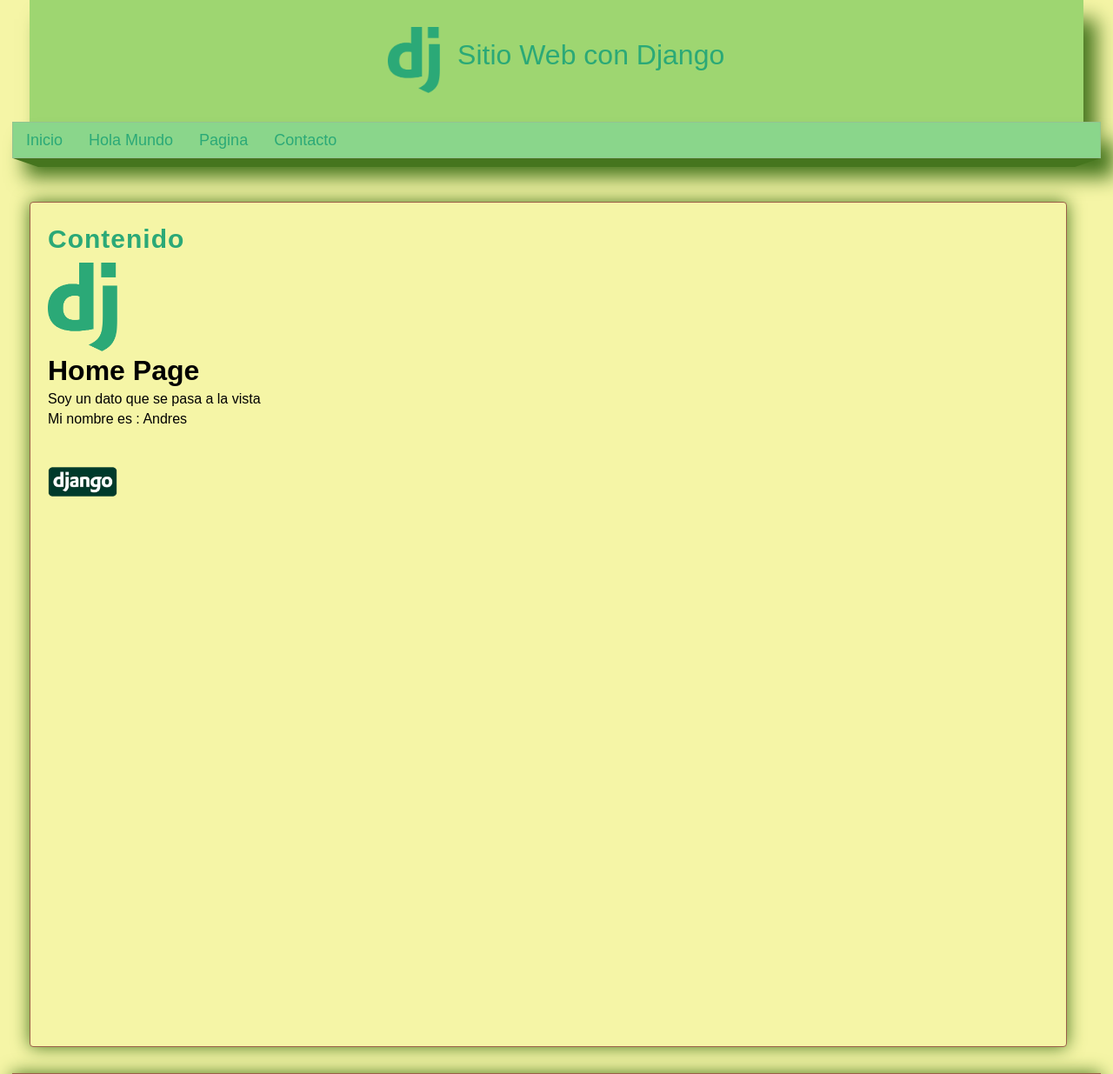
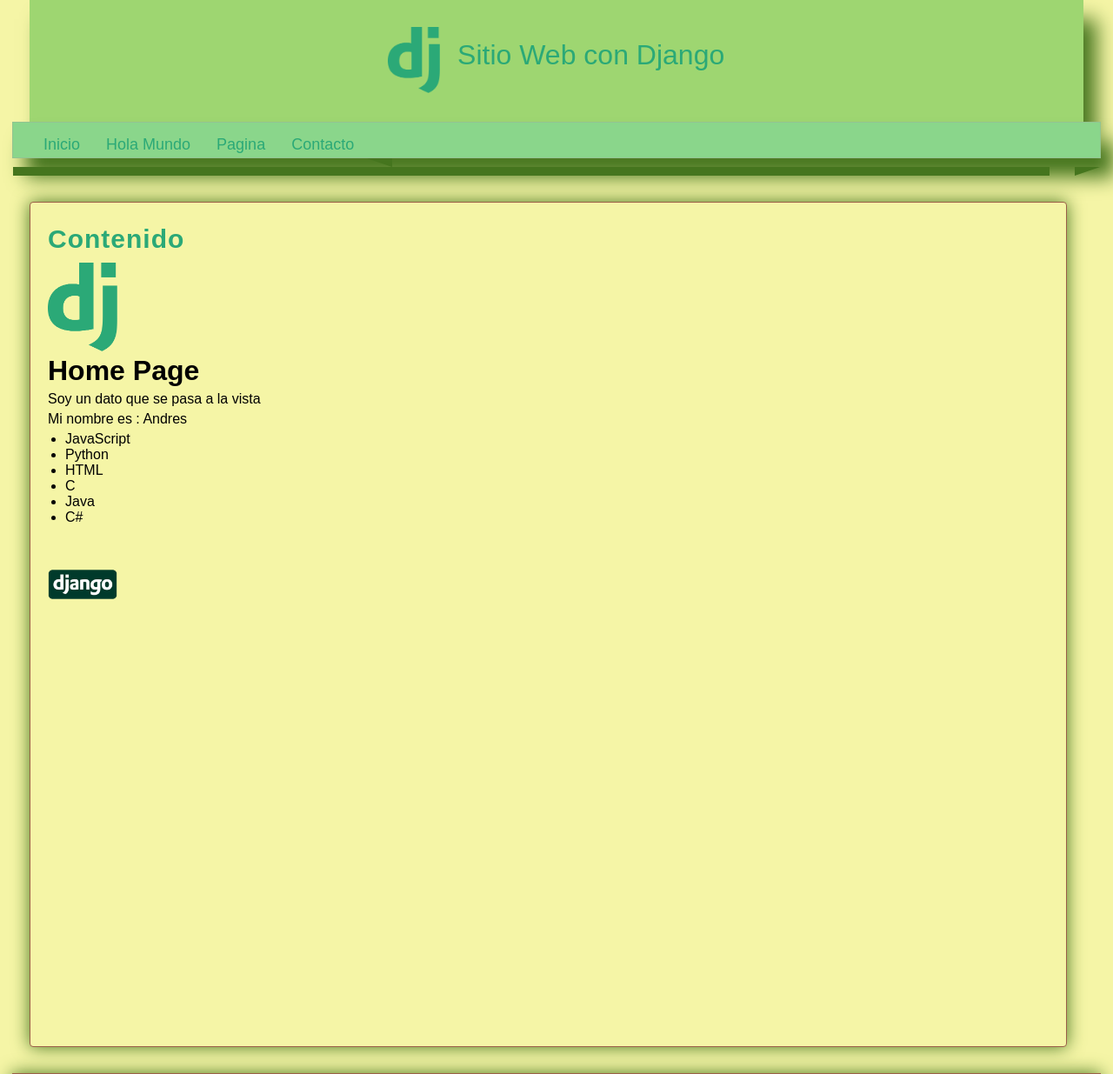
Before and after one commit to Lekanda/master-python, a Django app: page / in a window 1280 px wide. Shown: the top 1235 px of the page at 87% size. Run offline with Django 3.2, Linux system fonts and the light colour scheme.

Commit message:
205-Bucles FOR

```diff
--- a/22-django/AprendiendoDjango/miapp/static/css/styles.css
+++ b/22-django/AprendiendoDjango/miapp/static/css/styles.css
@@ -5,9 +5,13 @@
     font-family: Arial, Helvetica, sans-serif;
     text-decoration: none; /* Quita los puntos de los enlaces*/
 }
-p{
+p, h2, h3,ul{
     margin-top: 5px;
     margin-bottom: 5px;
+}
+ul,ol{
+    margin-left: 20px;
+    margin-bottom: 10px;
 }
 body{
     background-color: rgb(245, 245, 166);
--- a/22-django/AprendiendoDjango/miapp/templates/index.html
+++ b/22-django/AprendiendoDjango/miapp/templates/index.html
@@ -17,11 +17,13 @@
         <p>Mi nombre es : {{nombre}}</p>
     {% else %}
         <p>Mi nombre no existe cobarde</p>
-
-
     {% endif %}
 
-
+    <ul>
+        {% for lenguaje in lenguajes %}
+            <li>{{lenguaje}}</li>
+        {% endfor %}
+    </ul>
 
     <br/>
     <img src="{% static 'images/django.ico' %}"/>
--- a/22-django/AprendiendoDjango/miapp/views.py
+++ b/22-django/AprendiendoDjango/miapp/views.py
@@ -41,11 +41,13 @@ def index(request):
     html+="</ul>"
 
     nombre='Andres'
+    lenguajes=['JavaScript','Python','HTML','C','Java','C#']
 
     return render(request,'index.html', {
         'title':'Home Page',
         'mi_variable':'Soy un dato que se pasa a la vista',
-        'nombre':nombre
+        'nombre':nombre,
+        'lenguajes':lenguajes
     })
 
 
```
